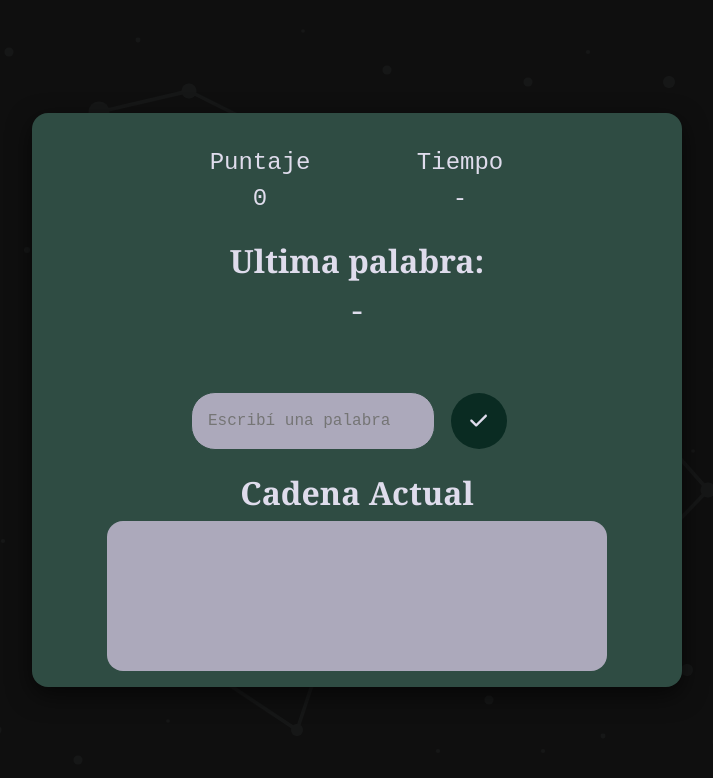
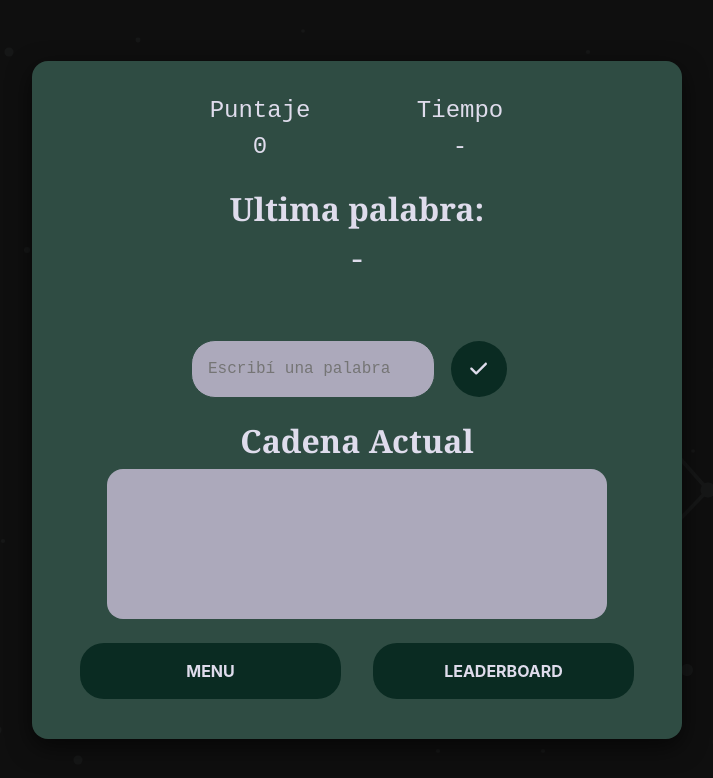
Before and after one commit to Aisha-Cassano/unq-ui-aisha-cassano-trabajo-final, a React (Vite) app in the folder Palabras-Encadenadas/: page /game in a window 1280 px wide. Shown: the top 778 px of the page, without its empty margins (283-996 px from the left). Built offline with nearby package versions, Linux system fonts and the light colour scheme.

Commit message:
botones de navegacion

```diff
--- a/Palabras-Encadenadas/src/pages/Game.jsx
+++ b/Palabras-Encadenadas/src/pages/Game.jsx
@@ -1,3 +1,4 @@
+import { useNavigate } from 'react-router-dom';
 import { useState, useEffect } from "react";
 import { useWordChain } from "../components/useWordChain.js";
 import { useGame } from "../components/useGame.js";
@@ -20,6 +21,8 @@ function Game() {
         gameOver,
         submitWord,
         resetGame } = useGame();
+
+    const navigate = useNavigate();
 
     const { addEntry } = useLeaderboard();
 
@@ -68,7 +71,7 @@ function Game() {
                     <div className="last-word-value"> {lastWord || "-"} </div>
                 </div>
 
-                {gameOver ? (
+                { gameOver ? (
                     <div>
                         <div>
                             <p> PARTIDA TERMINADA </p>
@@ -102,12 +105,21 @@ function Game() {
                             </button>
                         </div>
                     </div>
-                )}
+                ) }
                 <div>
                     <div className="big-label"> Cadena Actual </div>
                     <div id="chain-section-scroll" className="chain-section">
                         {wordChain.join("  ->  ")}
                     </div>
+                </div>
+
+                <div className="horizontal-menu">
+                    <button
+                        className="btn-secondary"
+                        onClick={() => navigate("/")}> MENU </button>
+                    <button
+                        className="btn-secondary"
+                        onClick={() => navigate("/leaderboard")}> LEADERBOARD </button>
                 </div>
             </div>
         </PageCardLayout>
--- a/Palabras-Encadenadas/src/pages/Home.jsx
+++ b/Palabras-Encadenadas/src/pages/Home.jsx
@@ -1,4 +1,4 @@
-import { useNavigate  } from 'react-router-dom';
+import { useNavigate } from 'react-router-dom';
 
 import PageCardLayout from "../layouts/PageCardLayout.jsx";
 import "../styles/components/Buttons.css";
--- a/Palabras-Encadenadas/src/pages/Leaderboard.jsx
+++ b/Palabras-Encadenadas/src/pages/Leaderboard.jsx
@@ -11,6 +11,8 @@ function Leaderboard() {
         {length: 10},
         (_, index) => entries[index] || null
     );
+
+    const navigate = useNavigate();
 
     return (
         <PageCardLayout cardClassName="game-card" >
@@ -31,6 +33,15 @@ function Leaderboard() {
                     </ol>
                 ))}
             </ul>
+
+            <div className="horizontal-menu">
+                <button
+                    className="btn-secondary"
+                    onClick={() => navigate("/")}> MENU </button>
+                <button
+                    className="btn-secondary"
+                    onClick={() => navigate("/game")}> JUGAR </button>
+            </div>
         </PageCardLayout>
     );
 }
--- a/Palabras-Encadenadas/src/styles/layouts/PageCard.css
+++ b/Palabras-Encadenadas/src/styles/layouts/PageCard.css
@@ -40,3 +40,11 @@
     font-weight: normal;
     margin: 0;
 }
+
+.horizontal-menu {
+    display: flex;
+    flex-wrap: wrap;
+    justify-content: center;
+    width: 100%;
+    margin: 8px;
+}
```
Lines whose indentation alone changed are shown as unchanged.
